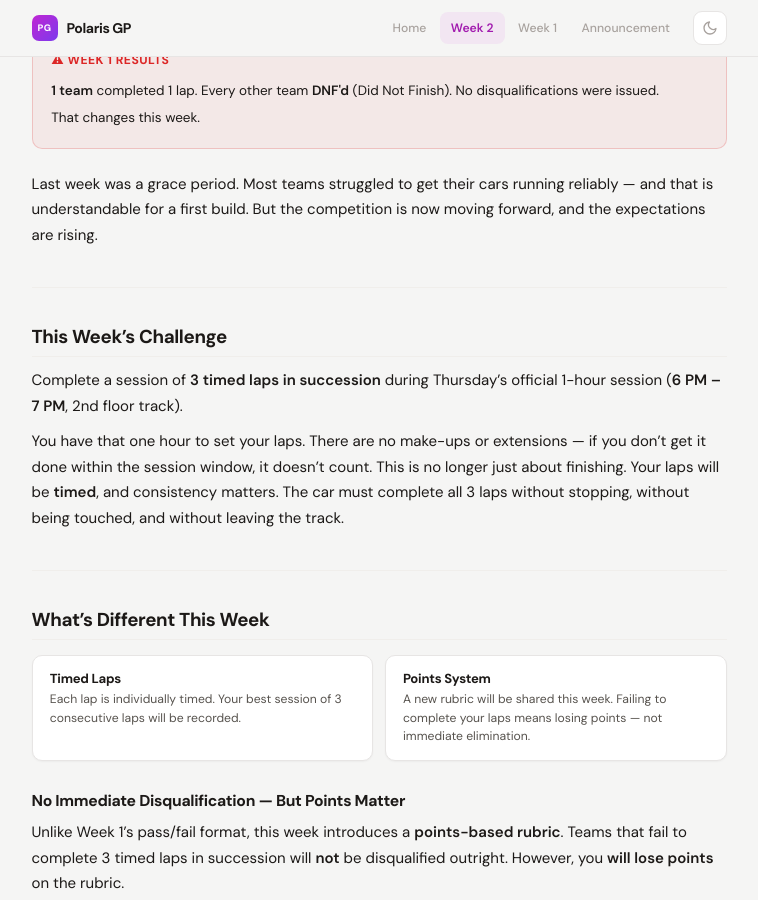
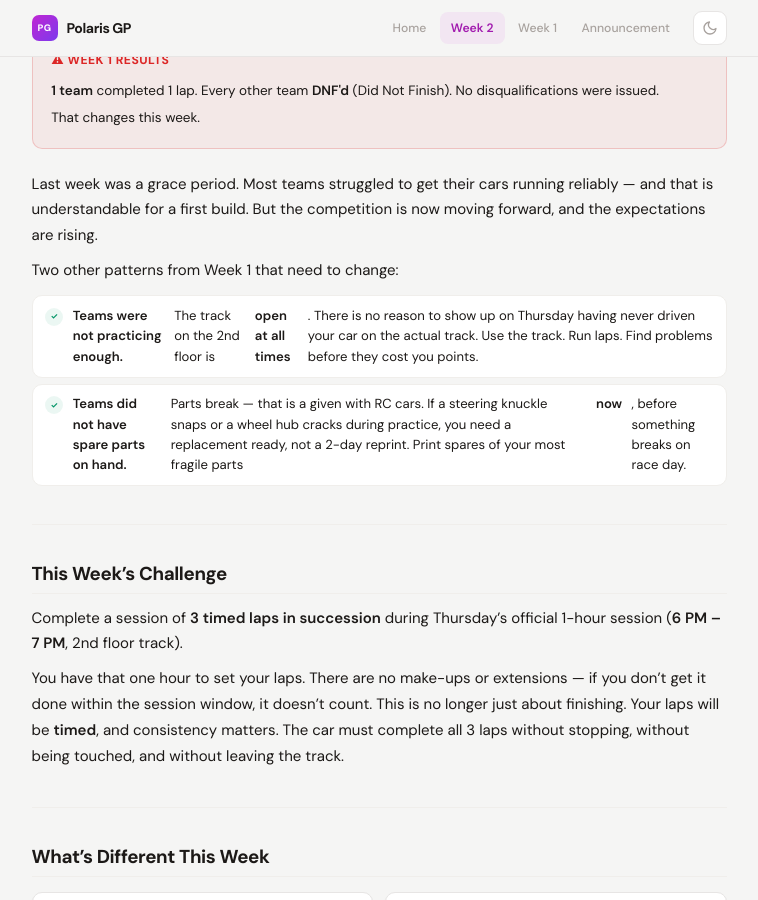
Before and after one commit to saikhurana98/polaris-tarmo5-docs, a Jekyll site: the page built from week2.md, in a window 1280 px wide and 900 px high, scrolled down 332 px. Shown: the whole window, without its empty margins (261-1019 px from the left). Built offline with Jekyll 4.4.1, drawn with Linux system fonts in a browser that asks for light colours; some of the changed text lies outside the part shown.

Commit message:
Add Week 1 learnings: practice more, keep spare parts ready
Track is open at all times for practice. Teams must print spare
fragile parts in advance. Both added to recap, tips, and checklist.

Co-Authored-By: Claude Opus 4.6 (1M context) <noreply@anthropic.com>

```diff
--- a/week2.md
+++ b/week2.md
@@ -41,6 +41,13 @@ permalink: /week2/
 
 Last week was a grace period. Most teams struggled to get their cars running reliably — and that is understandable for a first build. But the competition is now moving forward, and the expectations are rising.
 
+Two other patterns from Week 1 that need to change:
+
+<div class="tip-grid">
+  <div class="tip"><span class="tip-icon">✓</span> <strong>Teams were not practicing enough.</strong> The track on the 2nd floor is <strong>open at all times</strong>. There is no reason to show up on Thursday having never driven your car on the actual track. Use the track. Run laps. Find problems before they cost you points.</div>
+  <div class="tip"><span class="tip-icon">✓</span> <strong>Teams did not have spare parts on hand.</strong> Parts break — that is a given with RC cars. If a steering knuckle snaps or a wheel hub cracks during practice, you need a replacement ready, not a 2-day reprint. Print spares of your most fragile parts <strong>now</strong>, before something breaks on race day.</div>
+</div>
+
 ---
 
 ## This Week's Challenge
@@ -82,6 +89,8 @@ If your car DNF'd last week, you already know what needs fixing. Here's what sep
   <div class="tip"><span class="tip-icon">✓</span> <strong>Re-check your soldering:</strong> If a joint looked questionable last week, redo it now. Cold joints fail under sustained load.</div>
   <div class="tip"><span class="tip-icon">✓</span> <strong>EdgeTX tuning:</strong> Reduce your throttle endpoint if the car is too fast to control. Smooth inputs matter more than raw speed.</div>
   <div class="tip"><span class="tip-icon">✓</span> <strong>Battery management:</strong> Run your laps on a fully charged battery. Know your run time so the car doesn't die mid-session.</div>
+  <div class="tip"><span class="tip-icon">✓</span> <strong>Practice on the actual track:</strong> The track is open at all times. Run your car there before Thursday — not just on a flat floor. Learn the corners, find the grip limits, and sort out problems in practice, not during your timed session.</div>
+  <div class="tip"><span class="tip-icon">✓</span> <strong>Have spare parts ready:</strong> Print duplicates of fragile parts (steering knuckles, wheel hubs, bumper mounts). A 5-minute part swap beats a DNF because you had nothing to replace a broken piece with.</div>
 </div>
 
 <div class="callout callout-critical">
@@ -96,6 +105,8 @@ If your car DNF'd last week, you already know what needs fixing. Here's what sep
 
 <ul class="checklist">
   <li><span class="check-box"></span> All Week 1 issues identified and fixed</li>
+  <li><span class="check-box"></span> Spare parts printed (steering knuckles, wheel hubs, fragile components)</li>
+  <li><span class="check-box"></span> Practice laps completed on the actual 2nd floor track</li>
   <li><span class="check-box"></span> All screws and fasteners re-tightened</li>
   <li><span class="check-box"></span> Solder joints inspected and redone if needed</li>
   <li><span class="check-box"></span> Steering and drivetrain tested — no binding</li>
```
